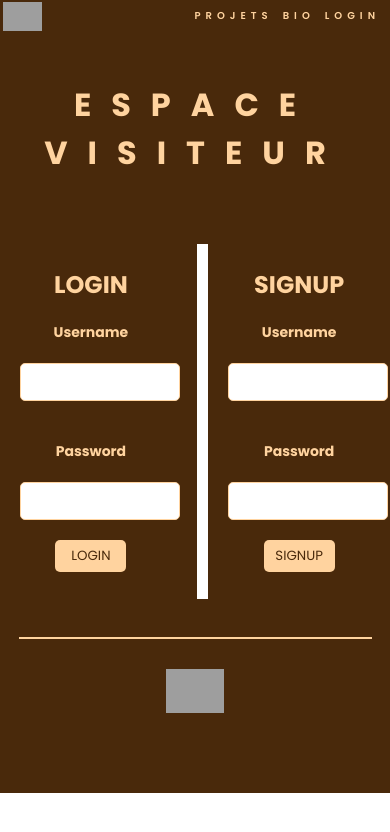
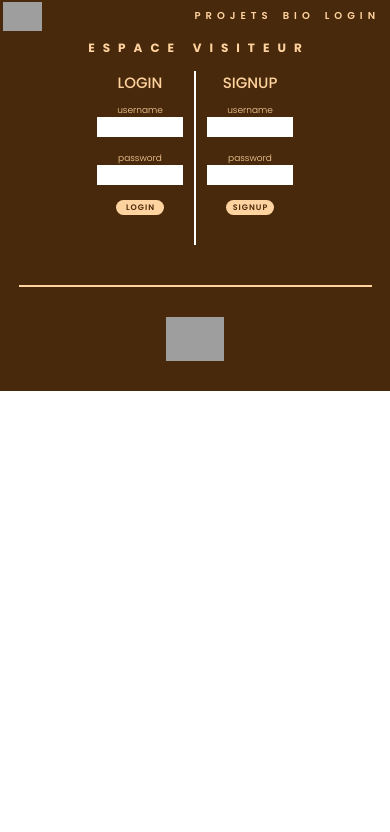
Before and after one commit to Vivien-Parsis/hackathon-front, a Vue app: page /loginUser in a window 390 px wide. Shown: the top 832 px of the page. Built offline with nearby package versions, Linux system fonts and the light colour scheme; grey boxes are pictures that could not be loaded.

Commit message:
update loginUser page, done and completely responsive

```diff
--- a/src/views/loginUser.vue
+++ b/src/views/loginUser.vue
@@ -1,22 +1,22 @@
 <template>
     <Header></Header>
     <div class="main-content">
+        <div class="form-container">
             <h1>ESPACE VISITEUR</h1>
-        <div class="form-container">
             <form class="login-form">
                 <h2>LOGIN</h2>
-                <h3>Username</h3>
+                <h3>username</h3>
                 <input type="text">
-                <h3>Password</h3>
+                <h3>password</h3>
                 <input type="password">
-                <button type="submit" class="signup">LOGIN</button>
+                <button type="submit" class="login">LOGIN</button>
             </form>
             <hr>
             <form class="signup-form">
                 <h2>SIGNUP</h2>
-                <h3>Username</h3>
+                <h3>username</h3>
                 <input type="text">
-                <h3>Password</h3>
+                <h3>password</h3>
                 <input type="password">
                 <button type="submit" class="signup">SIGNUP</button>
             </form>
@@ -32,89 +32,179 @@
     font-family: "Poppins", sans-serif;
     scroll-behavior: smooth;
     background-color: #49290B;
-
-}
-
-h1 {
-    font-family: "Poppins", sans-serif;
-    width: 100%;
-    margin-bottom: 50px;
-    letter-spacing: 20px;
+    color: #FFD39F;
 }
 
 .main-content {
-    background-color: #49290B;
-    color: #FFD39F;
-    font-family: "Poppins", sans-serif;
+    padding-top: 3%;
+    .form-container {
+        max-width: 1920px;
+        margin: auto;
+        display: flex;
+        flex-wrap: wrap;
+        justify-content: center;
         text-align: center;
-    padding: 50px 0;
+        h1 {
+            width: 100%;
+            margin-bottom: 5%;
+            letter-spacing: 25px;
+            text-indent: 25px;
         }
-
-.form-container {
+        .login-form,.signup-form {
+            margin-bottom: 30px;
+            width: 30%;
             display: flex;
-    justify-content: center;
+            flex-direction: column;
             align-items: center;
-    flex-direction: row;
         }
-
-.login-form,
-.signup-form {
-    width: 300px;
-    margin: 20px;
-    height: 350px;
+        h2  {
+            margin: 0 0 45px 0;
+            font-size: 30px;
+            font-weight: 500;
         }
-
-h2  {
-    margin: 0;
+        h3 {
+            margin: 0 0 3px 0;
+            font-size: 16px;
+            font-weight: 300;
+        }
+        input[type="text"], input[type="password"] {
+            width: 60%;
             margin-bottom: 20px;
-    margin-top:20px;
-}
-
-h3 {
-    margin: 0;
-    margin-bottom: 20px;
-    margin-top:20px;
-    font-size: 14px;
-}
-
-input[type="text"],
-input[type="password"] {
-    width: 100%;
-    margin-bottom: 20px;
-    padding: 8px;
-    border-radius: 5px;
-    border: 1px solid #FFD39F;
+            padding: 1em 1em;
+            color: #49290B;
+            border: none;
             background-color: #fff;
         }
-
-button.signup {
-    width: 50%;
-    margin-bottom: 10px;
-    padding: 6px;
-    border-radius: 5px;
+        button.signup, button.login {
+            width: 45%;
+            padding: .2em;
+            border-radius: 2em;
             border: none;
             cursor: pointer;
             background-color: #FFD39F;
             color: #49290B;
+            font-size: 26px;
+            letter-spacing: 4px;
+            text-indent: 4px;
+            font-weight: 600;
+            transition: .1s;
+        }
+        button.signup:hover, button.login:hover{
+            color: #FFD39F;
+            background-color: #49290B;
+            border: 1px solid #FFD39F;
+        }
+        button.signup:active, button.login:active{
+            background-color: #FFD39F;
+        }
+        hr {
+            border: 1px solid white;
+        }
+    }
 }
 
-hr {
-    border: none;
-    margin-left: 15px;
-    border-left: 10px solid #fff;
-    border-top: 85px solid #fff;
-    border-bottom: 270px solid #fff;
-    color: #333;
-    overflow: visible;
-    text-align: center;
-    width: 3px;
-    height: 100%;
+@media (max-width: 1919px) {
+    .main-content {
+        padding-top: 2%;
+        .form-container {
+            max-width: 1280px ;
+            h1 {
+                margin-bottom: 4%;
+                letter-spacing: 20px;
+                text-indent: 20px;
+                font-size: 26px;
             }
-
-div.footer-container{
-    margin: 0px;
+            .login-form, .signup-form {
+                margin-bottom: 30px;
+                h2 {
+                    margin: 0 0 28px 0;
+                    font-size: 26px;
                 }
-
+                h3 {
+                    margin: 0 0 2px 0;
+                    font-size: 14px;
+                }
+                input[type="text"], input[type="password"] {
+                    margin-bottom: 15px;
+                    padding: .7em 1em;
+                }
+                button.signup, button.login {
+                    font-size: 18px;
+                    letter-spacing: 4px;
+                    text-indent: 4px;
+                }
+            }
+        }
+    }
+}
+@media (max-width: 1279px) {
+    .main-content {
+        padding-top: 2%;
+        .form-container {
+            max-width: 800px ;
+            h1 {
+                margin-bottom: 4%;
+                letter-spacing: 15px;
+                text-indent: 15px;
+                font-size: 18px;
+            }
+            .login-form, .signup-form {
+                margin-bottom: 30px;
+                h2 {
+                    margin: 0 0 20px 0;
+                    font-size: 20px;
+                }
+                h3 {
+                    margin: 0 0 2px 0;
+                    font-size: 12px;
+                }
+                input[type="text"], input[type="password"] {
+                    margin-bottom: 15px;
+                    padding: .4em 1em;
+                }
+                button.signup, button.login {
+                    font-size: 15px;
+                    letter-spacing: 2px;
+                    text-indent: 2px;
+                }
+            }
+        }
+    }
+}
+@media (max-width: 799px) {
+    .main-content {
+        padding-top: 2%;
+        .form-container {
+            max-width: 360px ;
+            h1 {
+                margin-bottom: 4%;
+                letter-spacing: 8px;
+                text-indent: 8px;
+                font-size: 12px;
+            }
+            .login-form, .signup-form {
+                margin-bottom: 30px;
+                h2 {
+                    margin: 0 0 10px 0;
+                    font-size: 15px;
+                }
+                h3 {
+                    margin: 0;
+                    font-size: 9px;
+                }
+                input[type="text"], input[type="password"] {
+                    margin-bottom: 15px;
+                    padding: 0 .8em;
+                }
+                button.signup, button.login {
+                    font-size: 8px;
+                    letter-spacing: 1px;
+                    text-indent: 1px;
+                }
+            }
+        }
+    }
+}
 </style>
 
 <script>
```
Lines whose indentation alone changed are shown as unchanged.
